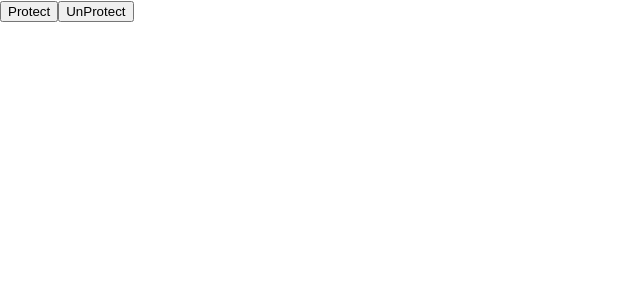
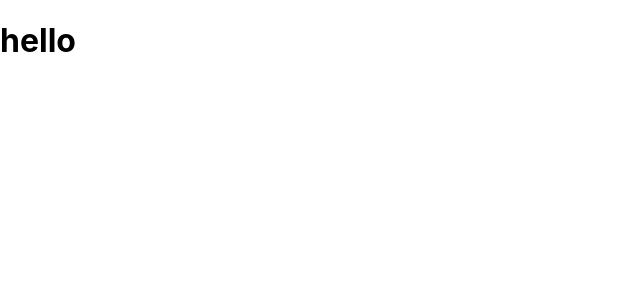
Before and after one commit to nsns0101/Hooks, a React (Create React App) app: page / in a window 1280 px wide. Shown: the top 300 px of the page, without its empty margins (0-640 px from the left). Built offline with nearby package versions, Linux system fonts and the light colour scheme.

Commit message:
useEffect - useBeforeLeave

```diff
--- a/src/App.js
+++ b/src/App.js
@@ -1,28 +1,33 @@
-//usePreventLeave
-//버튼을 누르고
-//창을 닫으려고하면 닫으시겠습니까?
-//새로고침을 하면 새로고침하시겠습니까?
-import React from "react";
+//useBeforeLeave
+//마우스 커서가 페이지 공간을 벗어나면 실행하는 함수
+import React, { useEffect } from "react";
 
-const uesPreventLeave = () => {
-  const listener = event => {
-    event.preventDefault(); //이벤트를 취소할 수 있는 경우 이벤트의 전파를 막지않고 그 이벤트를 취소함
-    event.returnValue = false; //event.returnValue가 true든 false든 상관없이 이 문장이 없으면 이벤트를 실행하지 않음
+const useBeforeLeave = onBefore => {
+  // if (typeof onBefore !== "function") {
+  //   return;
+  // }
+  const handle = event => {
+    // console.log(event); // handle는 mouseleave 이벤트
+    console.log(event.clientY); //페이지를 벗어날 때의 마우스 y좌표(위로 벗어나면 숫자가 커짐)
+    //마우스의 Y좌표가 위로 벗어났을 때만
+    if (event.clientY <= 0) {
+      onBefore();
+    }
   };
-  const enablePrevent = () => window.addEventListener("beforeunload", listener);
-  const disablePrevent = () =>
-    window.removeEventListener("beforeunload", listener);
 
-  return { enablePrevent, disablePrevent };
+  useEffect(() => {
+    document.addEventListener("mouseleave", handle);
+
+    return () => document.removeEventListener("mouseleave", handle);
+  }, []);
 };
 
 const App = () => {
-  const { enablePrevent, disablePrevent } = uesPreventLeave();
-
+  const begForLife = () => console.log("Please dont leave");
+  useBeforeLeave(begForLife);
   return (
     <div className="App">
-      <button onClick={enablePrevent}>Protect</button>
-      <button onClick={disablePrevent}>UnProtect</button>
+      <h1>hello</h1>
     </div>
   );
 };
```
Also changed, not shown: 1 other file (tests, documents, lock files or other folders).
